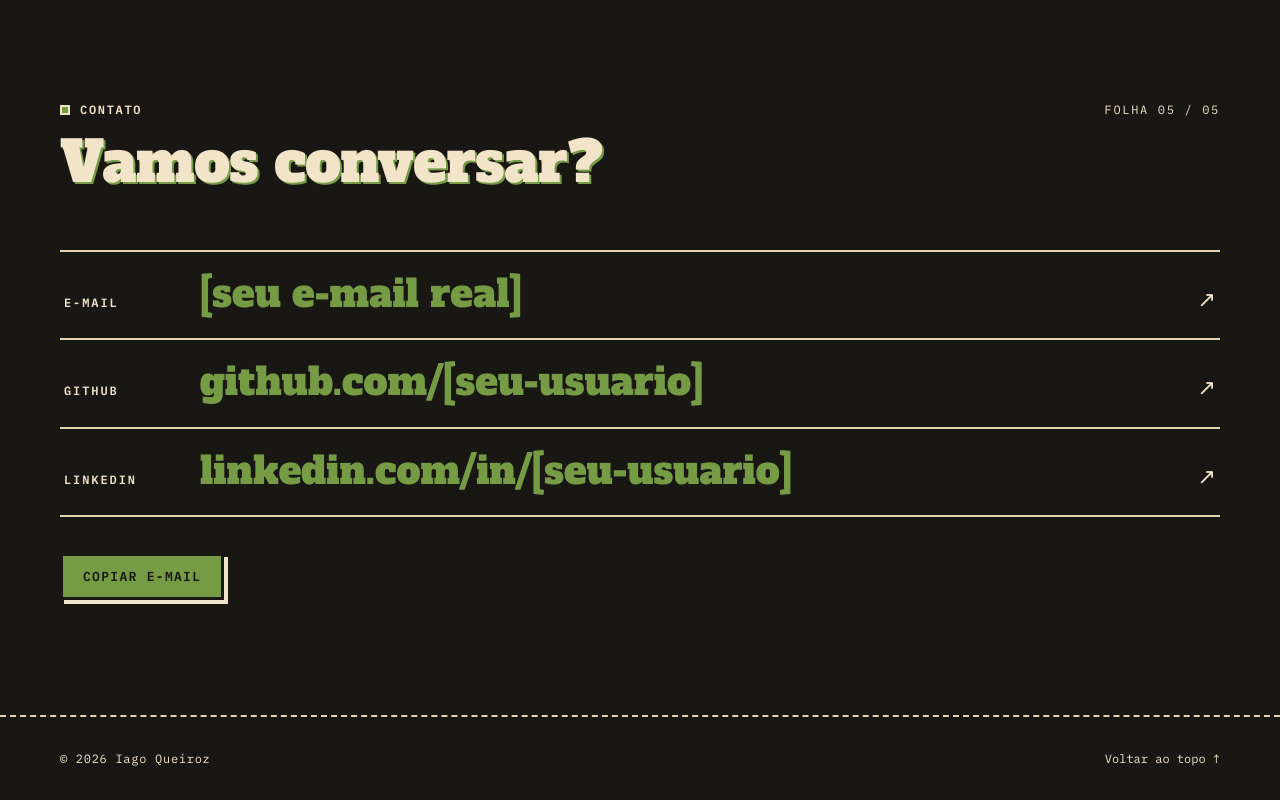
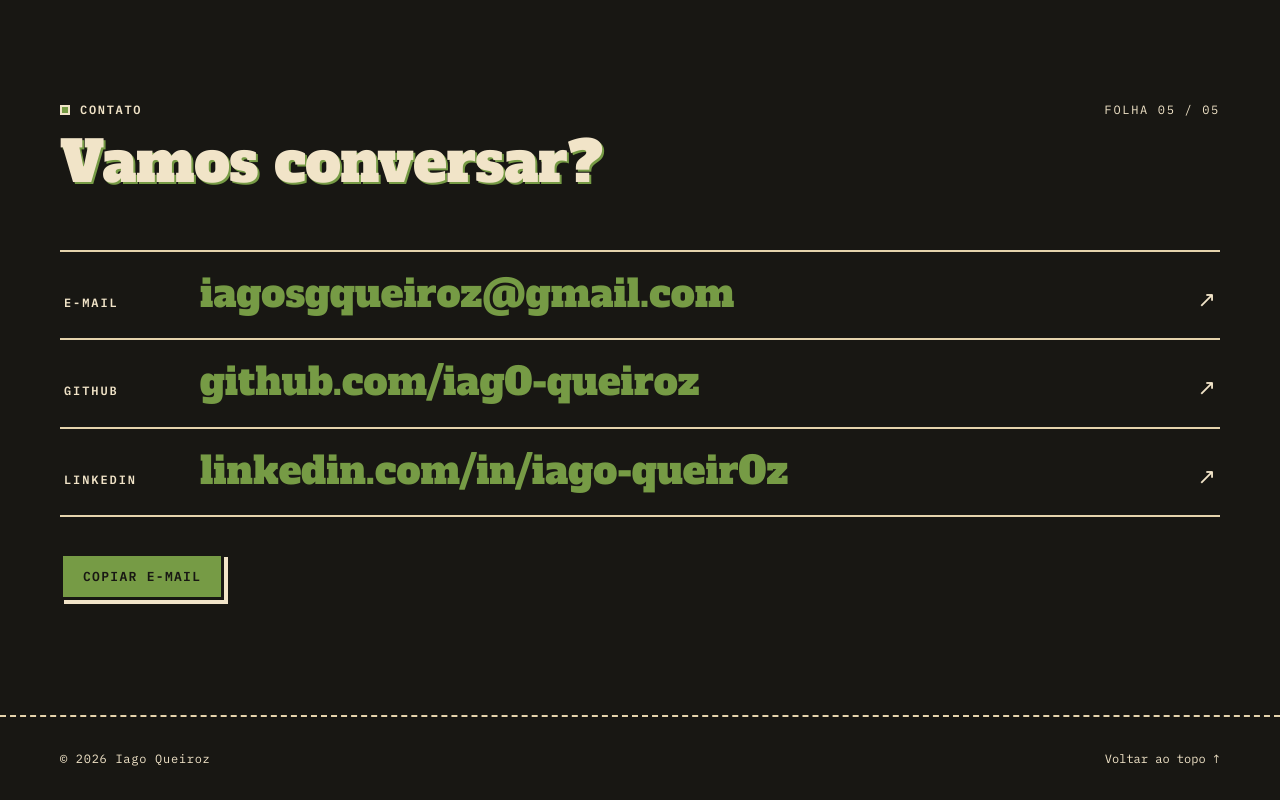
Before and after one commit to iag0-queiroz/portfolioNovo, a plain HTML site: page index.html in a window 1280 px wide. Shown: the part 4561-5361 px from the top of the page. Drawn offline with nearby package versions, Linux system fonts and the light colour scheme.

Commit message:
Atualiza dados de contato no portfólio

```diff
--- a/index.html
+++ b/index.html
@@ -285,23 +285,23 @@
 
         <ul class="contact reveal">
           <li>
-            <a class="contact__link" href="mailto:[seu e-mail real]">
+            <a class="contact__link" href="mailto:iagosgqueiroz@gmail.com">
               <span class="contact__label">E-mail</span>
-              <span class="contact__value">[seu e-mail real]</span>
+              <span class="contact__value">iagosgqueiroz@gmail.com</span>
               <span class="contact__arrow" aria-hidden="true">↗</span>
             </a>
           </li>
           <li>
-            <a class="contact__link" href="https://github.com/[seu-usuario]" target="_blank" rel="noopener noreferrer">
+            <a class="contact__link" href="https://github.com/iag0-queiroz" target="_blank" rel="noopener noreferrer">
               <span class="contact__label">GitHub</span>
-              <span class="contact__value">github.com/[seu-usuario]</span>
+              <span class="contact__value">github.com/iag0-queiroz</span>
               <span class="contact__arrow" aria-hidden="true">↗</span>
             </a>
           </li>
           <li>
-            <a class="contact__link" href="https://www.linkedin.com/in/[seu-usuario]" target="_blank" rel="noopener noreferrer">
+            <a class="contact__link" href="https://www.linkedin.com/in/iago-queir0z" target="_blank" rel="noopener noreferrer">
               <span class="contact__label">LinkedIn</span>
-              <span class="contact__value">linkedin.com/in/[seu-usuario]</span>
+              <span class="contact__value">linkedin.com/in/iago-queir0z</span>
               <span class="contact__arrow" aria-hidden="true">↗</span>
             </a>
           </li>
```
